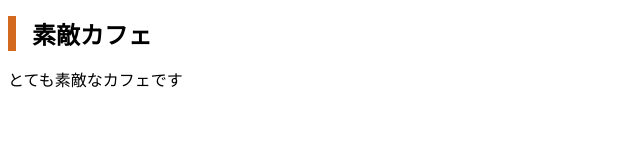
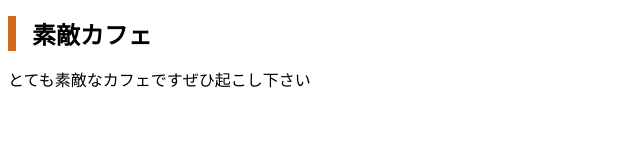
Before and after one commit to akayu0903/mycafe, a plain HTML site: page index.html in a window 1280 px wide. Shown: the whole page, without its empty margins (0-640 px from the left). Drawn offline with Linux system fonts and the light colour scheme.

Commit message:
Add files via upload

```diff
--- a/index.html
+++ b/index.html
@@ -9,7 +9,7 @@
 
   <body>
     <h1>素敵カフェ</h1>
-    <p>とても素敵なカフェです</p>
+    <p>とても素敵なカフェですぜひ起こし下さい</p>
   </body>
 
 </hteml>
```
